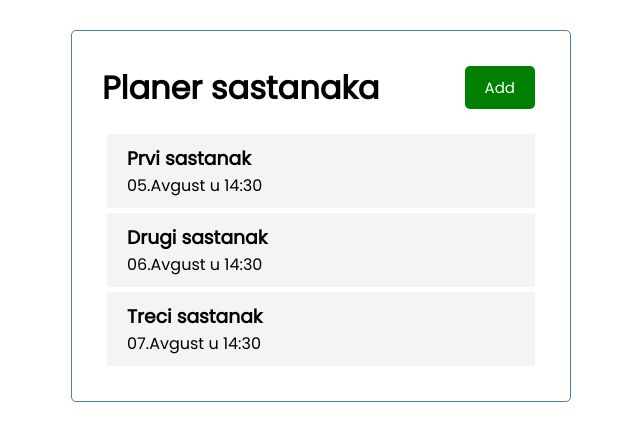
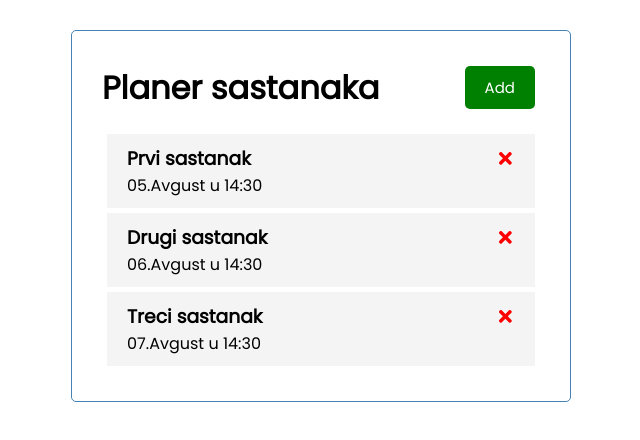
Before and after one commit to stanjevic/react-iteh-projekat, a React (Create React App) app: page / in a window 1280 px wide. Shown: the top 440 px of the page, without its empty margins (319-959 px from the left). Built offline with nearby package versions, Linux system fonts and the light colour scheme.

Commit message:
Brisanje sastanaka

```diff
--- a/src/App.js
+++ b/src/App.js
@@ -25,13 +25,20 @@ function App() {
     },
 
     ])
-  return (
+    //Delete Meeting function
+
+    const deleteMeeting=(id)=>{
+      setMeetings(meetings.filter((meeting)=>meeting.id!==id))
+    }
+
+      return (
     <div className='container'>
       <Header />
-      <Meetings meetings={meetings}/>
+      {meetings.length>0 ? <Meetings meetings={meetings}
+      onDelete={deleteMeeting}/> : 'Nema unijetih sastanaka'}
     </div>
 
-  );
+  )
 }
 
 export default App;
--- a/src/components/Meeting.js
+++ b/src/components/Meeting.js
@@ -1,7 +1,13 @@
-const Meeting = ({meeting}) => {
+import {FaTimes} from 'react-icons/fa'
+
+const Meeting = ({meeting, onDelete}) => {
     return (
         <div className='meeting'>
-            <h3>{meeting.text}</h3>
+            <h3>
+                {meeting.text} <FaTimes style={{color:'red',
+            cursor:'pointer'}}
+            onClick={()=> onDelete(meeting.id)}/>
+                </h3>
             <p>{meeting.day}</p>
 
         </div>
--- a/src/components/Meetings.js
+++ b/src/components/Meetings.js
@@ -1,11 +1,12 @@
 import Meeting from './Meeting'
 
-const Meetings = ({meetings}) => {
+const Meetings = ({meetings, onDelete}) => {
 
     return (
     <>
     {meetings.map((meeting)=>(
-    <Meeting key={meeting.id} meeting={meeting}/>
+    <Meeting key={meeting.id} meeting={meeting}
+    onDelete={onDelete}/>
     ))}
     </>
     )
```
